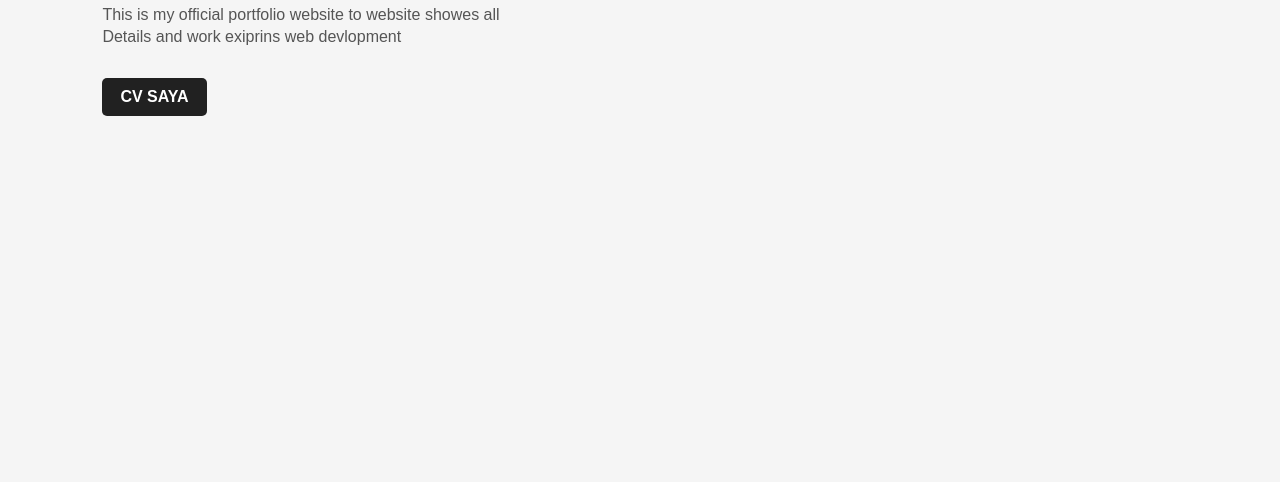
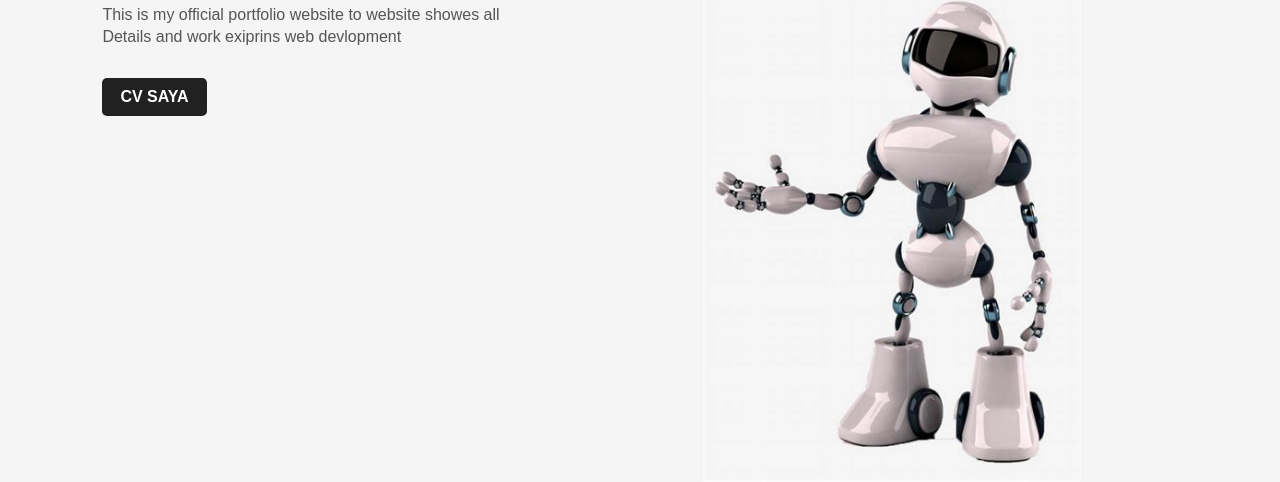
Before and after one commit to Adjy24/adjy24.github.io, a plain HTML site: page index.html in a window 1280 px wide. Shown: the part 318-800 px from the top of the page. Drawn offline with Linux system fonts and the light colour scheme.

Commit message:
Update index.html

```diff
--- a/index.html
+++ b/index.html
@@ -28,7 +28,7 @@
         </div>
         <div class="images">
             <img src="" class="shape">
-            <img src="images/man.png" class="man">
+            <img src="man.png" class="man">
         </div>
     </div>
 </body>
```
